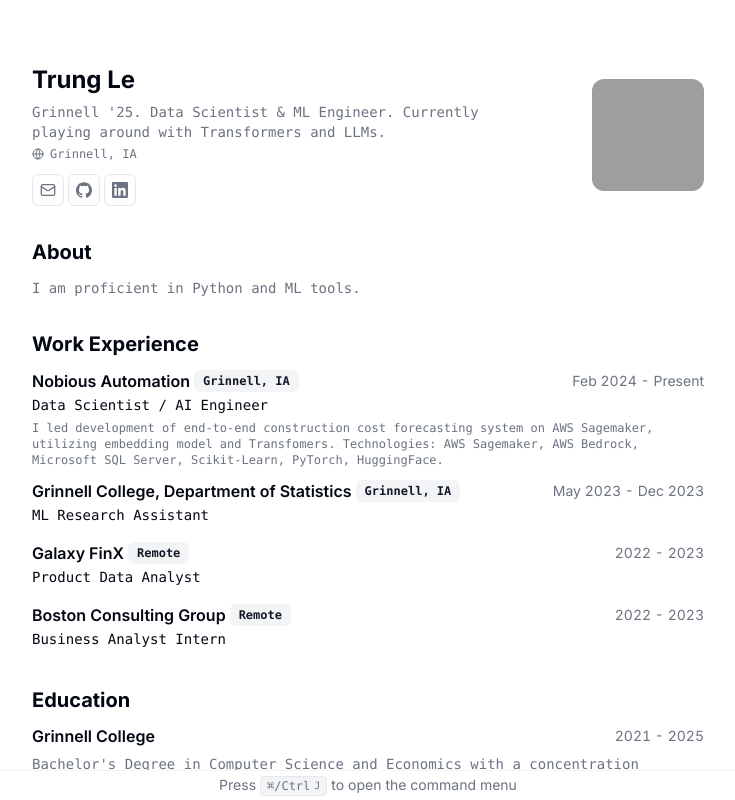
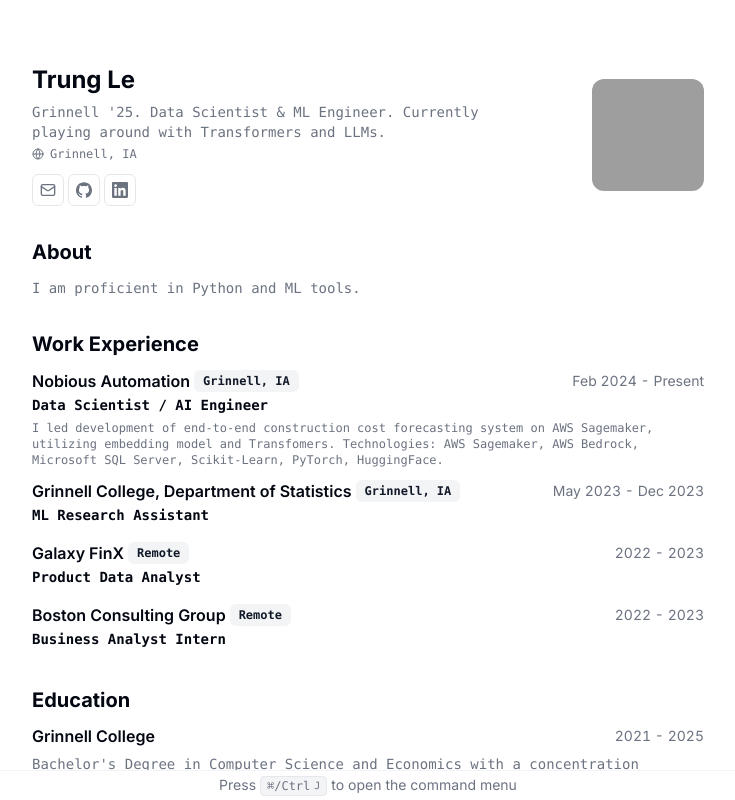
Before and after one commit to trungle15/trungle15.github.io, a Next.js app: page / in a window 1280 px wide. Shown: the top 800 px of the page, without its empty margins (272-1007 px from the left). Built offline with nearby package versions, Linux system fonts and the light colour scheme; grey boxes are pictures that could not be loaded.

Commit message:
add decoration for hovering over links

```diff
--- a/src/app/page.tsx
+++ b/src/app/page.tsx
@@ -106,7 +106,11 @@
                 <CardHeader>
                   <div className="flex items-center justify-between gap-x-2 text-base">
                     <h3 className="inline-flex items-center justify-center gap-x-1 font-semibold leading-none">
-                      <a className="hover:underline" href={work.link}>
+                      <a
+                        // className="decoration-red-400 hover:underline"
+                        className="underline decoration-transparent transition duration-300 ease-in-out hover:underline hover:decoration-red-400"
+                        href={work.link}
+                      >
                         {work.company}
                       </a>
 
@@ -127,7 +131,7 @@
                     </div>
                   </div>
 
-                  <h4 className="font-mono text-sm leading-none">
+                  <h4 className="font-mono text-sm font-semibold leading-none">
                     {work.title}
                   </h4>
                 </CardHeader>
```
